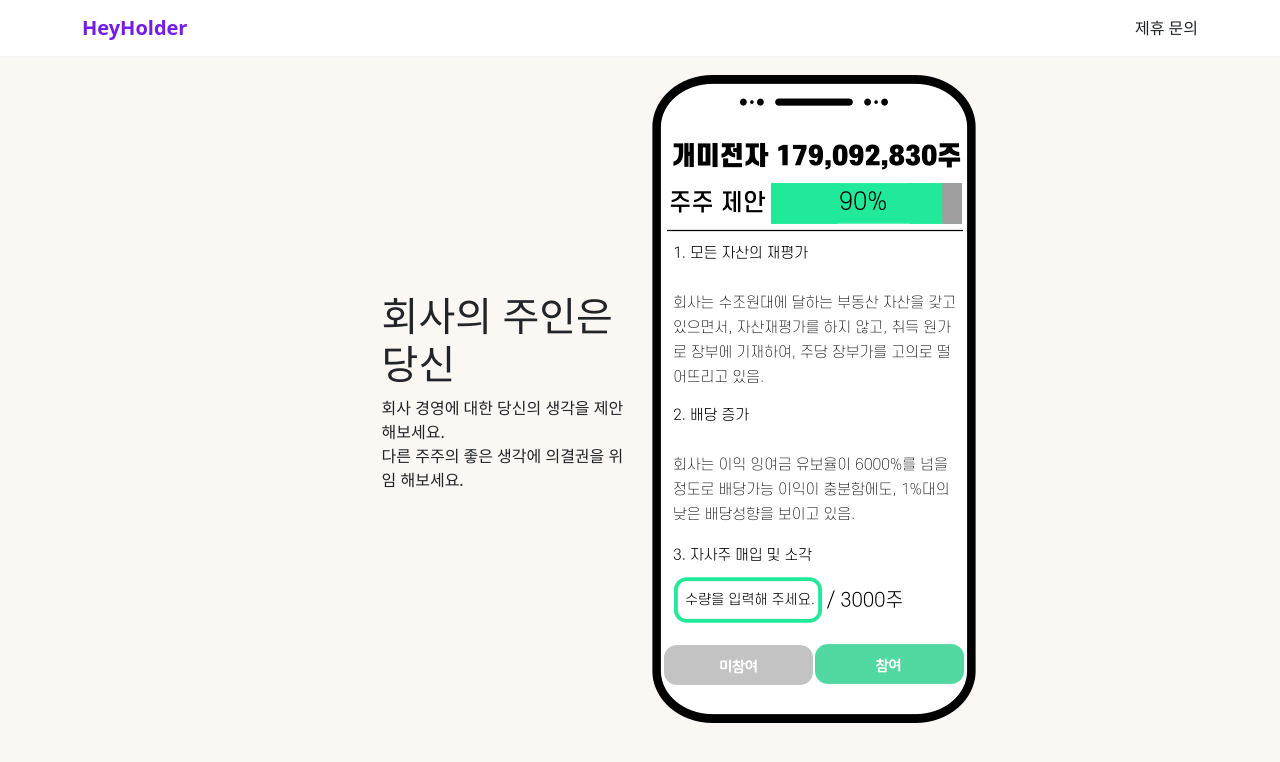
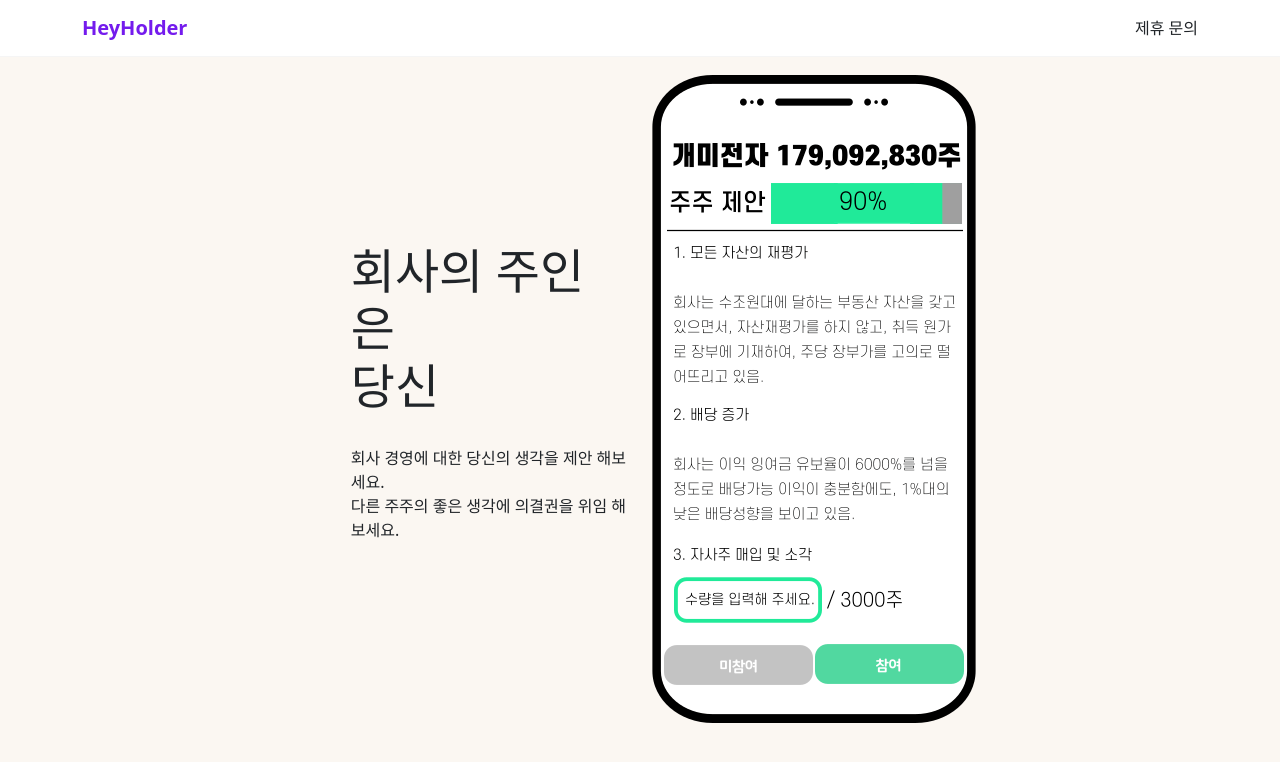
Before and after one commit to broheat/anthouse-landing, a React (Create React App) app: page / in a window 1280 px wide. Shown: the top 762 px of the page. Built offline with nearby package versions, Linux system fonts and the light colour scheme.

Commit message:
fix header-page

```diff
--- a/src/App.js
+++ b/src/App.js
@@ -23,7 +23,7 @@ function App() {
               </div>
             </div>
             <div className="d-flex col-md-6 content">
-              <div>
+              <div className="right">
                 <img src={app01} className="h-50" alt="..." />
               </div>
             </div>
--- a/src/scss/main.scss
+++ b/src/scss/main.scss
@@ -16,6 +16,10 @@ body {
 .navbar-brand {
   color: #741bed;
 }
+.top-title {
+  font-size: 3rem;
+  margin-bottom: 2rem;
+}
 .row {
   background: #fbf7f2;
 }
@@ -26,7 +30,7 @@ body {
 
 @media (min-width: 992px) {
   .left {
-    margin-left: 60%;
+    margin-left: 55%;
   }
 }
 
```
Also changed, not shown: src/css/main.css.
